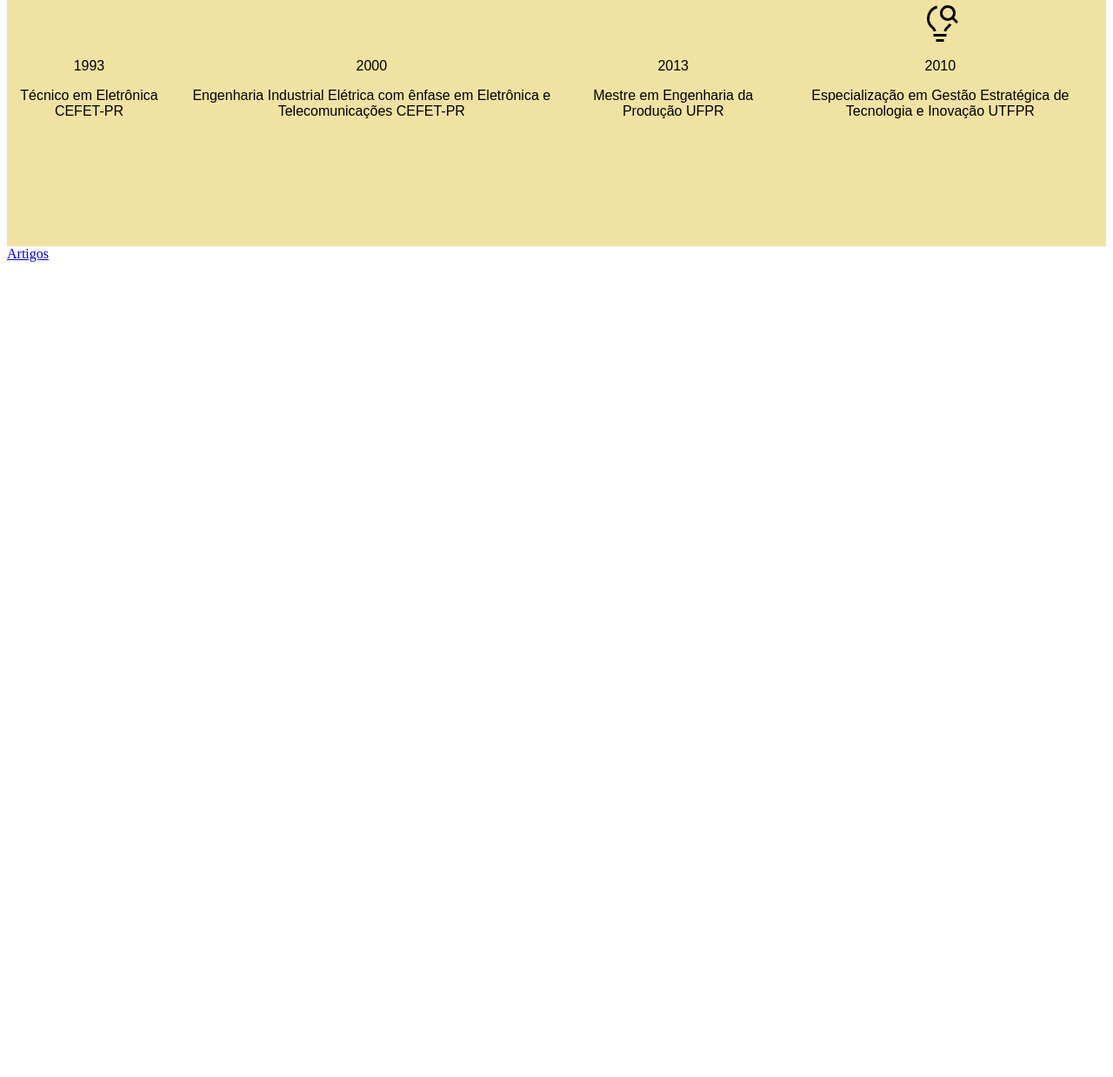
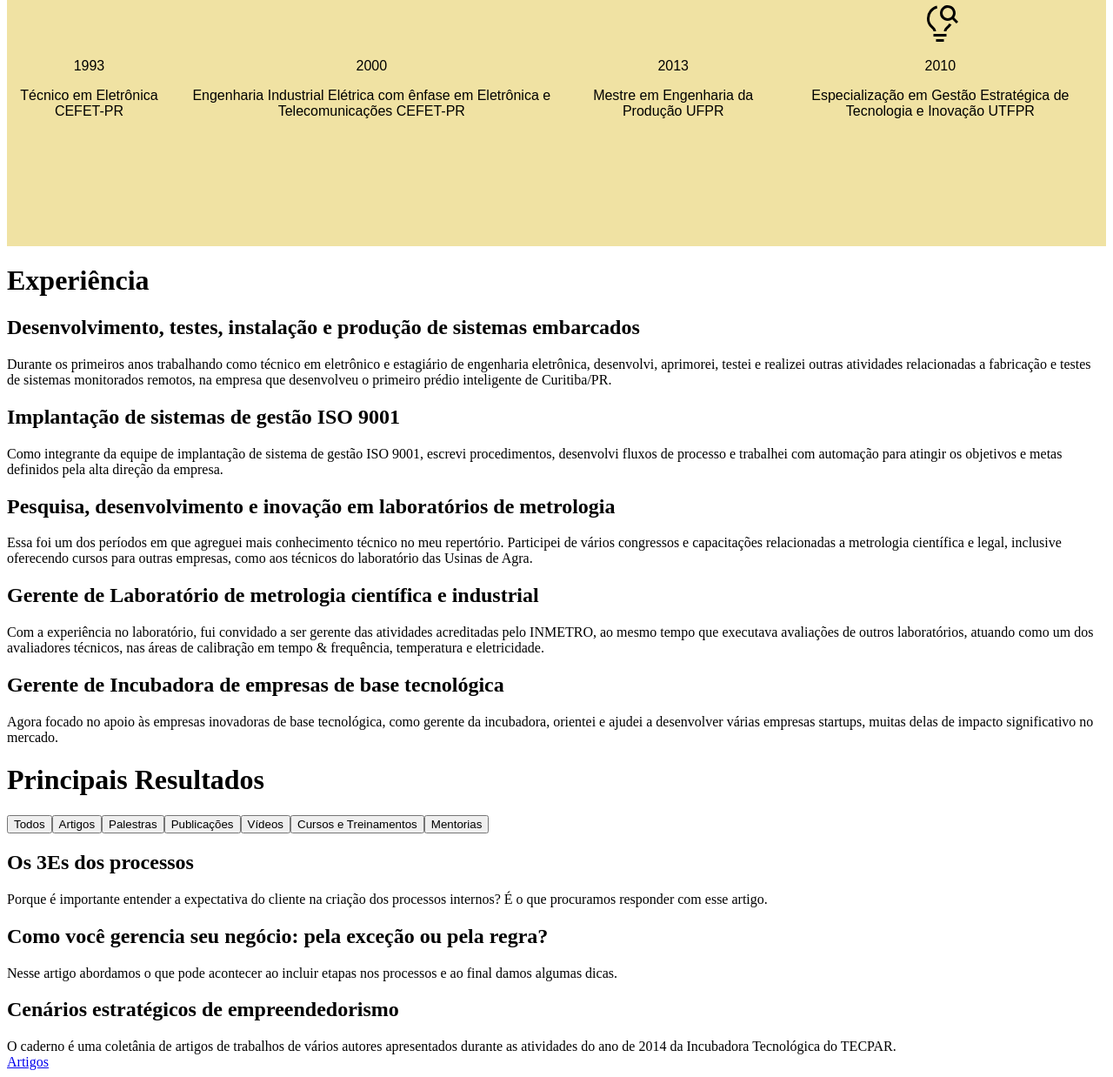
Before and after one commit to gbpassos/gbpassos.github.io, a Gatsby site: page / in a window 1280 px wide. Shown: the part 766-2004 px from the top of the page at 87% size. Before the commit the page ends 1075 px from the top, so only its background shows below. Built offline with nearby package versions, Linux system fonts and the light colour scheme; Gatsby itself is replaced by a stand-in of ours; some icons are missing.

Commit message:
incluindo componentes e fazendo um esqueleto da página

```diff
--- a/gatsby-config.js
+++ b/gatsby-config.js
@@ -1,6 +1,6 @@
 module.exports = {
   siteMetadata: {
-    title: `My Gatsby Site`,
+    title: `Gilberto Passos Lima`,
     siteUrl: `https://www.yourdomain.tld`
   },
   plugins: [
--- /dev/null
+++ b/src/components/Atividade/index.js
@@ -0,0 +1,14 @@
+import * as React from 'react'
+
+const Atividade = ({titulo, children}) => {
+    return (
+        <div>
+            <h2>{titulo}</h2>
+            <div>
+                {children}
+            </div>
+        </div>
+    )
+}
+
+export default Atividade
--- /dev/null
+++ b/src/components/Botao/index.js
@@ -0,0 +1,11 @@
+import * as React from 'react'
+
+const Botao = ({label}) => {
+    return (
+        <button>
+            {label}
+        </button>
+    )
+}
+
+export default Botao
--- /dev/null
+++ b/src/components/Card/index.js
@@ -0,0 +1,14 @@
+import * as React from 'react'
+
+const Card = ({titulo, children}) => {
+    return (
+        <div>
+            <h2>{titulo}</h2>
+            <div>
+                {children}
+            </div>
+        </div>
+    )
+}
+
+export default Card
--- /dev/null
+++ b/src/components/Experiencia/index.js
@@ -0,0 +1,21 @@
+import * as React from 'react'
+import Atividade from '../Atividade'
+
+const Experiencia = () => {
+    return (
+        <div class="experienciaContainer">
+            <div class="title">
+                <h1>Experiência</h1>
+                <Atividade titulo="Desenvolvimento, testes, instalação e produção de sistemas embarcados">Durante os primeiros anos trabalhando como técnico em eletrônico e estagiário de engenharia eletrônica, desenvolvi, aprimorei, testei e realizei outras atividades relacionadas a fabricação e testes de sistemas monitorados remotos, na empresa que desenvolveu o primeiro prédio inteligente de Curitiba/PR.</Atividade>
+                <Atividade titulo="Implantação de sistemas de gestão ISO 9001">Como integrante da equipe de implantação de sistema de gestão ISO 9001, escrevi procedimentos, desenvolvi fluxos de processo e trabalhei com automação para atingir os objetivos e metas definidos pela alta direção da empresa.</Atividade>
+                <Atividade titulo="Pesquisa, desenvolvimento e inovação em laboratórios de metrologia">Essa foi um dos períodos em que agreguei mais conhecimento técnico no meu repertório. Participei de vários congressos e capacitações relacionadas a metrologia científica e legal, inclusive oferecendo cursos para outras empresas, como aos técnicos do laboratório das Usinas de Agra.</Atividade>
+                <Atividade titulo="Gerente de Laboratório de metrologia científica e industrial">Com a experiência no laboratório, fui convidado a ser gerente das atividades acreditadas pelo INMETRO, ao mesmo tempo que executava avaliações de outros laboratórios, atuando como um dos avaliadores técnicos, nas áreas de calibração em tempo &amp; frequência, temperatura e eletricidade.</Atividade>
+                <Atividade titulo="Gerente de Incubadora de empresas de base tecnológica">Agora focado no apoio às empresas inovadoras de base tecnológica, como gerente da incubadora, orientei e ajudei a desenvolver várias empresas startups, muitas delas de impacto significativo no mercado. </Atividade>
+            </div>
+            <div class="lista">
+            </div>
+        </div>
+    )
+}
+
+export default Experiencia
--- /dev/null
+++ b/src/components/Resultados/index.js
@@ -0,0 +1,43 @@
+import * as React from 'react'
+import Botao from '../Botao'
+import Card from '../Card'
+
+const botoes = [
+    "Todos",
+    "Artigos",
+    "Palestras",
+    "Publicações",
+    "Vídeos",
+    "Cursos e Treinamentos",
+    "Mentorias"
+]
+
+const cards = {
+    "Os 3Es dos processos": "Porque é importante entender a expectativa do cliente na criação dos processos internos? É o que procuramos responder com esse artigo.",
+    "Como você gerencia seu negócio: pela exceção ou pela regra?": "Nesse artigo abordamos o que pode acontecer ao incluir etapas nos processos e ao final damos algumas dicas.",
+    "Cenários estratégicos de empreendedorismo": "O caderno é uma coletânia de artigos de trabalhos de vários autores apresentados durante as atividades do ano de 2014 da Incubadora Tecnológica do TECPAR."
+}
+
+const Resultados = () => {
+    return (
+        <div>
+            <h1>Principais Resultados</h1>
+            <div class="tipos">
+                {
+                    botoes.map((botao) => (
+                        <Botao label={botao}/>
+                    ))
+                }
+            </div>
+            <div class="lista">
+                {
+                    Object.keys(cards).map((key) => (
+                        <Card titulo={key}>{cards[key]}</Card>
+                    ))
+                }
+            </div>
+        </div>
+    )
+}
+
+export default Resultados
--- a/src/pages/index.js
+++ b/src/pages/index.js
@@ -3,6 +3,8 @@
 import Formacao from '../components/Formacao'
 import Top from '../components/Top'
 import Oque from '../components/Oque'
+import Experiencia from "../components/Experiencia"
+import Resultados from "../components/Resultados"
 
 const IndexPage = () => {
   return (
@@ -11,6 +13,8 @@
       <Top/>
       <Oque/>
       <Formacao/>
+      <Experiencia/>
+      <Resultados/>
       <Link to="/artigos">
         Artigos
       </Link>
```
